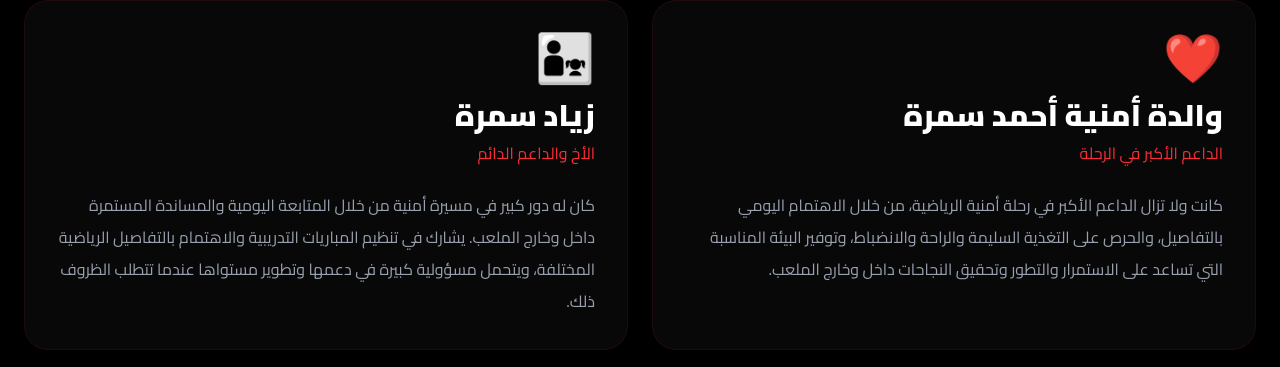
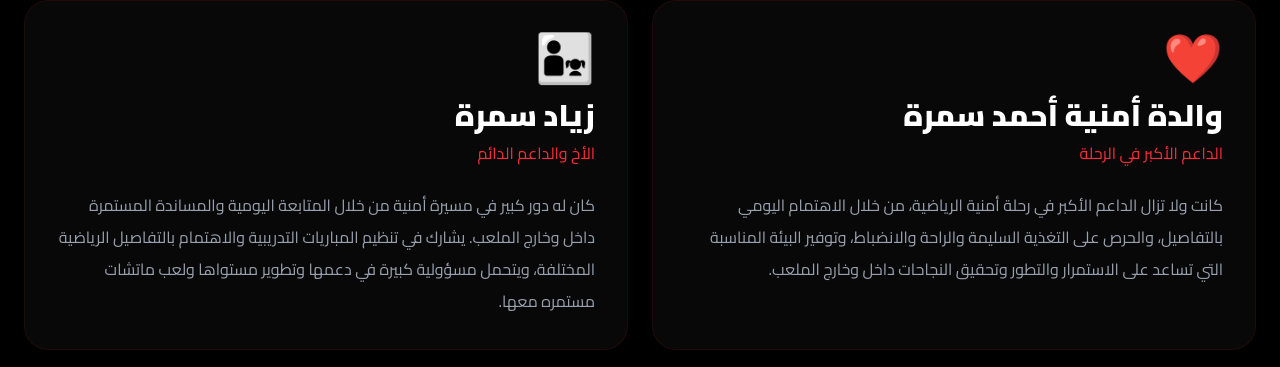
Before and after one commit to drahmedsamra/omnia, a Next.js app: page / in a window 1280 px wide. Shown: the part 6621-6988 px from the top of the page. Built offline with nearby package versions, Linux system fonts and the light colour scheme.

Commit message:
Add contributors and supporters section

```diff
--- a/sections/Contributors.tsx
+++ b/sections/Contributors.tsx
@@ -2,9 +2,7 @@
 
 const tennisCoaches = [
   "أحمد سعيد",
-  "إبراهيم أبو طالب",
-  "محمود عبد المبدي",
-  " محمد جمال",
+  "سامح الحوت",
   "أنس أسامة",
   "محمد صلاح",
   "محمد أبو الفتوح",
@@ -85,7 +83,7 @@ export default function Contributors() {
     كان له دور كبير في مسيرة أمنية من خلال المتابعة اليومية والمساندة
     المستمرة داخل وخارج الملعب. يشارك في تنظيم المباريات التدريبية
     والاهتمام بالتفاصيل الرياضية المختلفة، ويتحمل مسؤولية كبيرة في دعمها
-    وتطوير مستواها عندما تتطلب الظروف ذلك.
+    وتطوير مستواها ولعب ماتشات مستمره معها.
   </p>
 </div>
 
```
